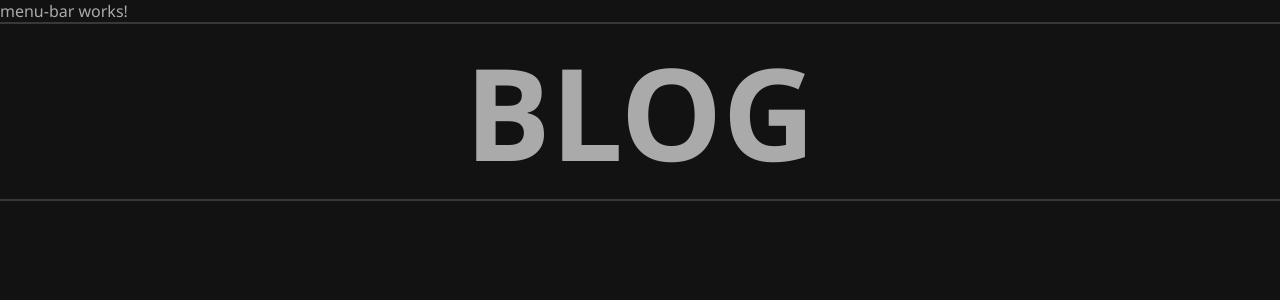
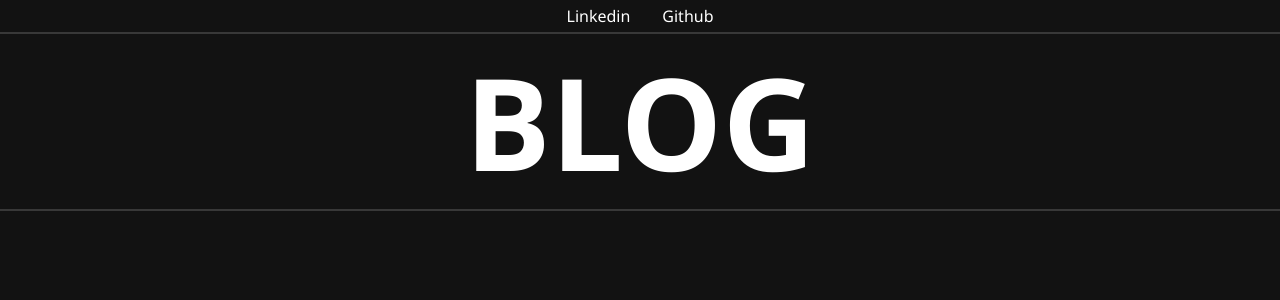
Before and after one commit to LuisGuilh3rme/Angular-Simple-Blog, an Angular app: page / in a window 1280 px wide. Shown: the top 300 px of the page. Built offline with nearby package versions, Linux system fonts and the light colour scheme.

Commit message:
feat: add menu-bar component structure

```diff
--- a/src/app/components/menu-bar/menu-bar.component.css
+++ b/src/app/components/menu-bar/menu-bar.component.css
@@ -0,0 +1,19 @@
+.menu-bar {
+  display: flex;
+  align-items: center;
+  justify-content: center;
+  height: 2rem;
+
+  .menu-bar-list {
+    display: flex;
+
+    > li {
+      margin: 0 1rem;
+      list-style: none;
+
+      :hover {
+        color: red;
+      }
+    }
+  }
+}
--- a/src/app/components/menu-bar/menu-bar.component.html
+++ b/src/app/components/menu-bar/menu-bar.component.html
@@ -1 +1,6 @@
-<p>menu-bar works!</p>
+<div class="menu-bar">
+  <ul class="menu-bar-list">
+    <li><a href="https://linkedin.com/in/luis-guilherme-francisco-da-silva-70432522b/">Linkedin</a></li>
+    <li><a href="https://github.com/LuisGuilh3rme">Github</a></li>
+  </ul>
+</div>
--- a/src/styles.css
+++ b/src/styles.css
@@ -1,6 +1,6 @@
 :root {
   --background-color: #121212;
-  --font-color: #aaaaaa;
+  --font-color: #ffffff;
   --decoration-color: #383838;
   --font-family: 'Segoe UI', Tahoma, Geneva, Verdana, sans-serif;
 }
```
